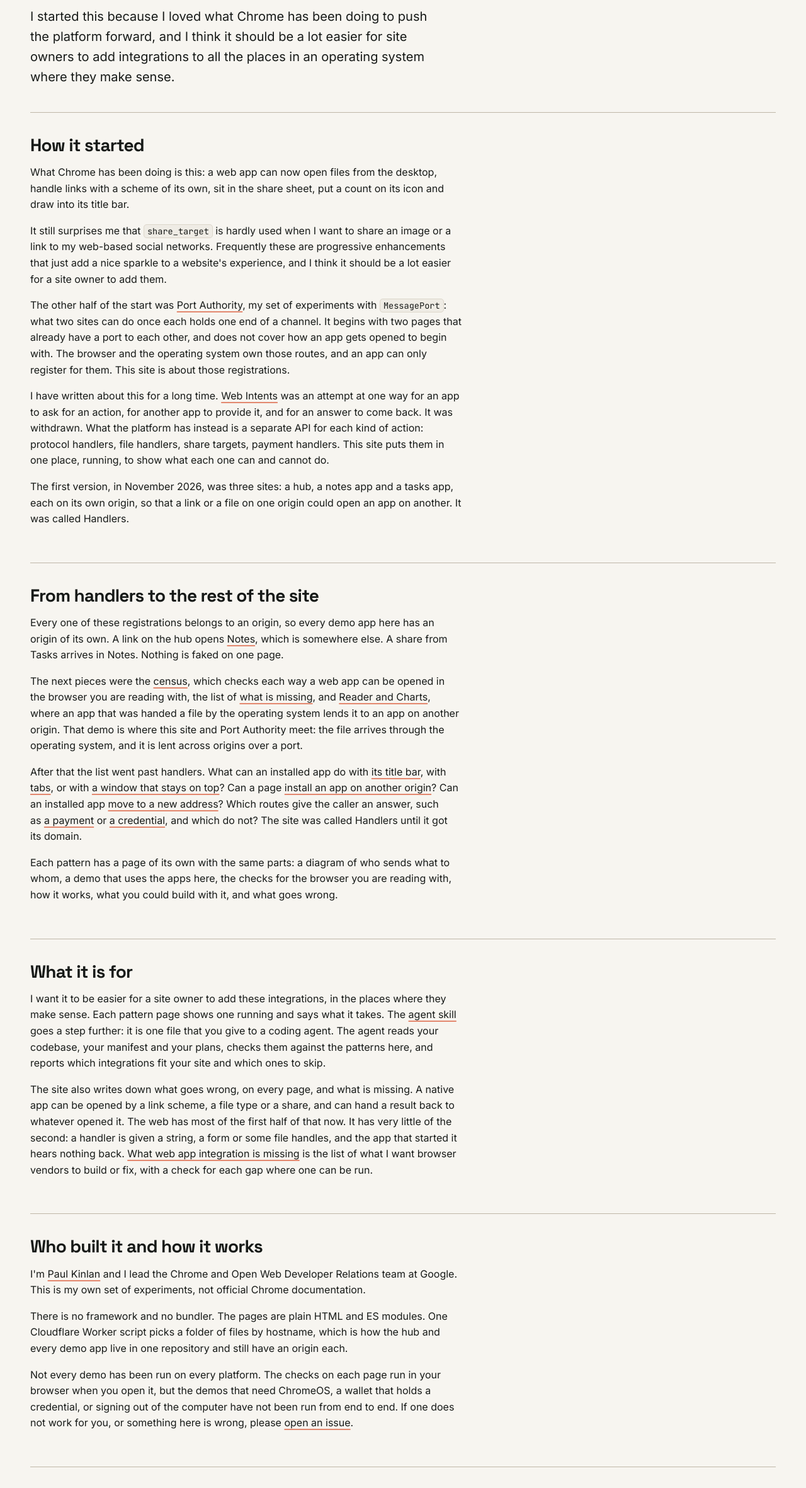
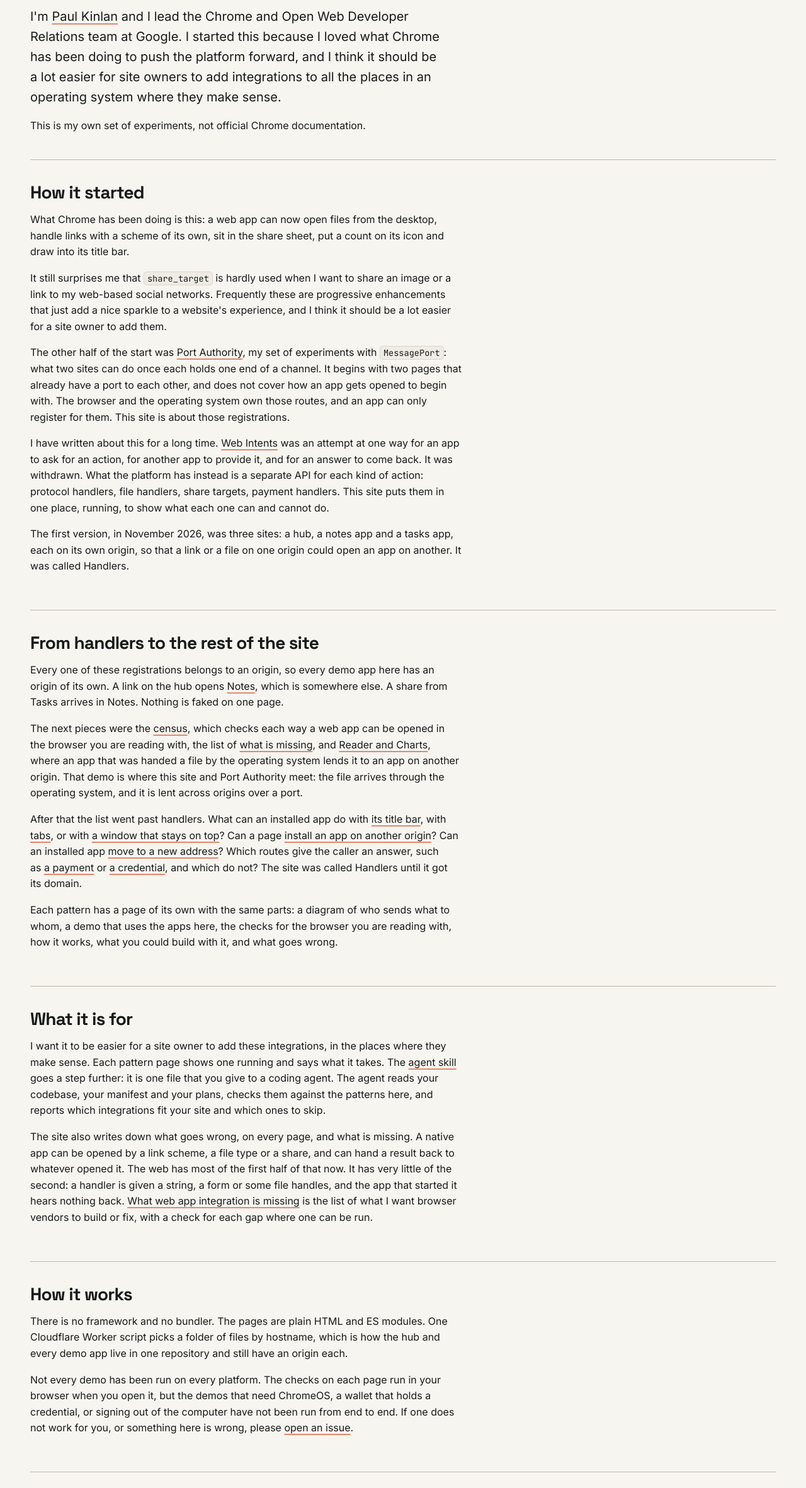
Before and after one commit to PaulKinlan/handlers, a website: page sites/main/about/index.html in a window 1280 px wide. Shown: the part 173-2535 px from the top of the page at 63% size. Drawn offline with Linux system fonts and the light colour scheme; files that its build step writes are made by us from their sources.

Commit message:
About page: say who I am and where I work at the top

```diff
--- a/sites/main/about/index.html
+++ b/sites/main/about/index.html
@@ -4,7 +4,7 @@
   <meta charset="utf-8">
   <meta name="viewport" content="width=device-width, initial-scale=1">
   <title>About this site | Beyond the Tab</title>
-  <meta name="description" content="Why I started Beyond the Tab, what it is for, who built it and how it works.">
+  <meta name="description" content="Beyond the Tab is by Paul Kinlan, who leads Chrome and Open Web Developer Relations at Google. Why he started it, what it is for and how it works.">
   <meta name="theme-color" content="#171a18">
   <link rel="stylesheet" href="/base.css">
   <link rel="stylesheet" href="/census/census.css">
@@ -23,7 +23,8 @@
     </header>
     <div class="stack" style="padding-block:2.5rem 1.5rem; --gap:1.1rem">
       <h1 style="font-size:var(--step-3)">About this site</h1>
-      <p style="font-size:var(--step-1); max-width:52ch">I started this because I loved what Chrome has been doing to push the platform forward, and I think it should be a lot easier for site owners to add integrations to all the places in an operating system where they make sense.</p>
+      <p style="font-size:var(--step-1); max-width:52ch">I'm <a href="https://paul.kinlan.me/">Paul Kinlan</a> and I lead the Chrome and Open Web Developer Relations team at Google. I started this because I loved what Chrome has been doing to push the platform forward, and I think it should be a lot easier for site owners to add integrations to all the places in an operating system where they make sense.</p>
+      <p>This is my own set of experiments, not official Chrome documentation.</p>
     </div>
     <main>
       <section id="started">
@@ -50,8 +51,7 @@
       </section>
 
       <section id="who">
-        <h2>Who built it and how it works</h2>
-        <p>I'm <a href="https://paul.kinlan.me/">Paul Kinlan</a> and I lead the Chrome and Open Web Developer Relations team at Google. This is my own set of experiments, not official Chrome documentation.</p>
+        <h2>How it works</h2>
         <p>There is no framework and no bundler. The pages are plain HTML and ES modules. One Cloudflare Worker script picks a folder of files by hostname, which is how the hub and every demo app live in one repository and still have an origin each.</p>
         <p>Not every demo has been run on every platform. The checks on each page run in your browser when you open it, but the demos that need ChromeOS, a wallet that holds a credential, or signing out of the computer have not been run from end to end. If one does not work for you, or something here is wrong, please <a href="https://github.com/PaulKinlan/handlers/issues">open an issue</a>.</p>
       </section>
```
